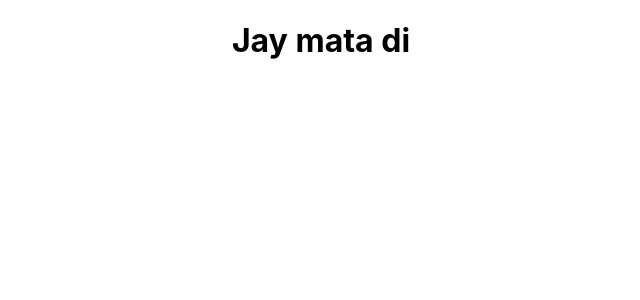
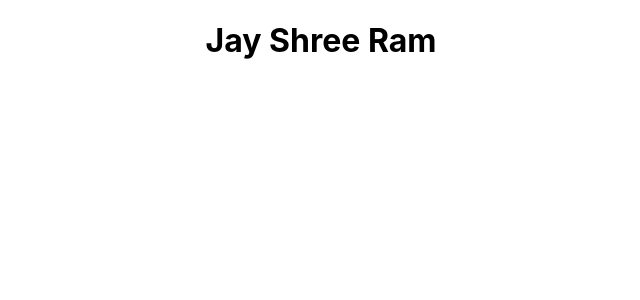
Before and after one commit to kripaShankarPandey/KripaShankarPandey.github.io, a React (Create React App) app: page / in a window 1280 px wide. Shown: the top 300 px of the page, without its empty margins (319-959 px from the left). Built offline with nearby package versions, Linux system fonts and the light colour scheme.

Commit message:
bug fixed

```diff
--- a/src/App.js
+++ b/src/App.js
@@ -4,7 +4,7 @@ import './App.css';
 function App() {
   return (
     <div className="App">
-      <h1>Jay mata di </h1>
+      <h1>Jay Shree Ram </h1>
     </div>
   );
 }
```
